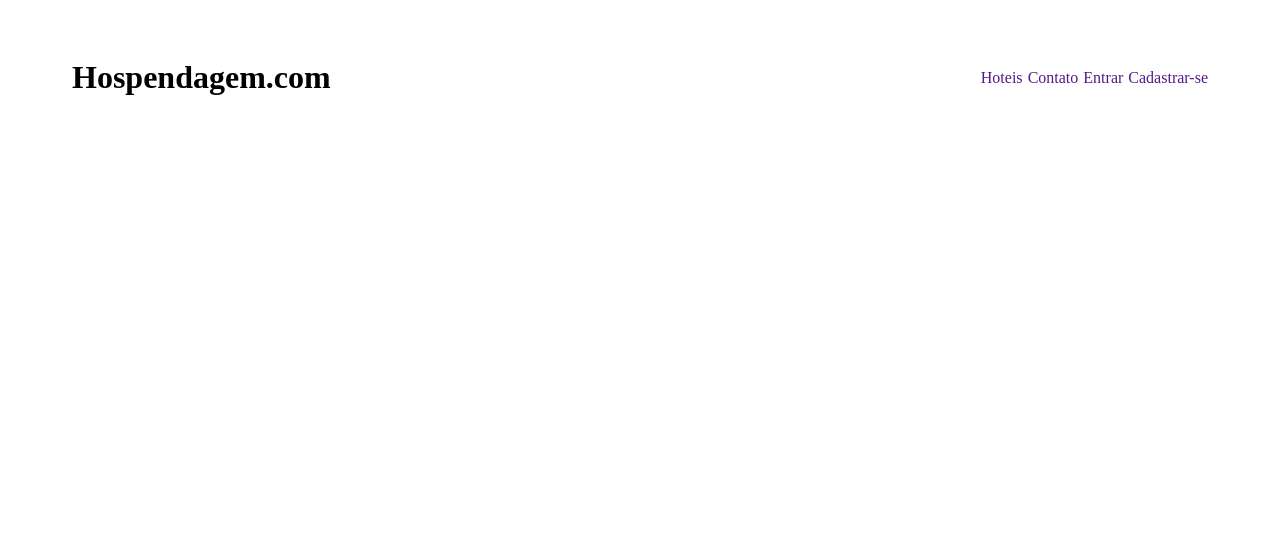
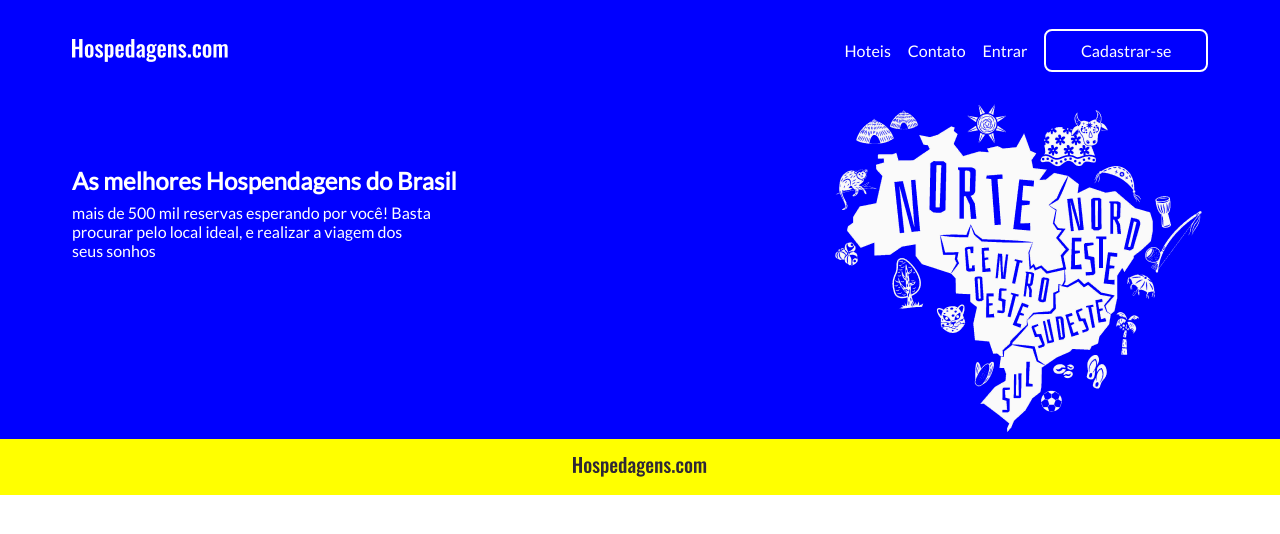
Before and after one commit to MarceloAC04/Avaliacao-EstruturasWeb, a plain HTML site: page index.html in a window 1280 px wide. Drawn offline with Linux system fonts and the light colour scheme.

Commit message:
criado o repositorio

```diff
--- a/index.html
+++ b/index.html
@@ -1,22 +1,46 @@
 <!DOCTYPE html>
-<html lang="en">
+<html lang="pt-br">
   <head>
-    <meta charset="UTF-8">
-    <meta name="viewport" content="width=device-width, initial-scale=1.0">
-    <link rel="stylesheet" href="./style/styles.css">
+    <meta charset="UTF-8" />
+    <meta name="viewport" content="width=device-width, initial-scale=1.0" />
+    <link rel="stylesheet" href="./style/styles.css" />
     <title>Hospendagem.com</title>
   </head>
   <body>
     <header>
-        <h1>Hospendagem.com</h1>
+      <img src="./style/img/logo-branca.png" alt="" />
 
       <nav>
         <a href="">Hoteis</a>
         <a href="">Contato</a>
         <a href="">Entrar</a>
-            <a href="">Cadastrar-se</a>
+        <a href="" class="cadastro">Cadastrar-se</a>
       </nav>
     </header>
 
+    <main>
+      <section class="home">
+        <div class="texto">
+          <h2>As melhores Hospendagens do Brasil</h2>
+          <p>
+            mais de 500 mil reservas esperando por você! Basta <br />
+            procurar pelo local ideal, e realizar a viagem dos <br />
+            seus sonhos
+          </p>
+        </div>
+
+        <div class="mapa">
+            <img src="./style/img/mapa-brasil.png" alt="">
+        </div>
+      </section>
+
+      <div class="filtro"></div>
+
+      <section class="hoteis"></section>
+    </main>
+
+    <footer>
+      <img src="./style/img/logo-preta.png" alt="" />
+    </footer>
   </body>
 </html>
--- a/style/styles.css
+++ b/style/styles.css
@@ -11,19 +11,68 @@
 
 
 header{
-    margin-top: 30px;
     display: flex;
     justify-content: space-between;
     padding: 29px 72px;
     align-items: center;
+
+    background-color: blue;
 }
 
 nav{
     display: flex;
-    width: 20%;
+    width: 32%;
     justify-content: space-between;
+    align-items: center;
 }
 
 nav a{
     text-decoration: none;
+    color: white;
+    font-family: lato;
 }
+
+nav .cadastro {
+    border: 2px solid white;
+    border-radius: 8px;
+    padding: 10px 15px;
+    width: 45%;
+    text-align: center;
+}
+
+
+main .home {
+    display: flex;
+    background-color: blue;
+    padding: 0px 72px;
+    justify-content: space-between;
+    align-items: center;
+}
+
+main .home .texto {
+    display: flex;
+    flex-direction: column;
+    gap: 8px;
+    height: 80%;
+    padding-bottom: 10%;
+}
+
+main .home .texto h2 {
+    color: white;
+    font-family: lato;
+    font-style: Bold;
+}
+
+main .home .texto p {
+    color: white;
+    font-family: lato;
+}
+
+
+
+footer {
+    background-color: yellow;
+    display: flex;
+    justify-content: center;
+    padding: 18px;
+}
```
Lines whose indentation alone changed are shown as unchanged.
